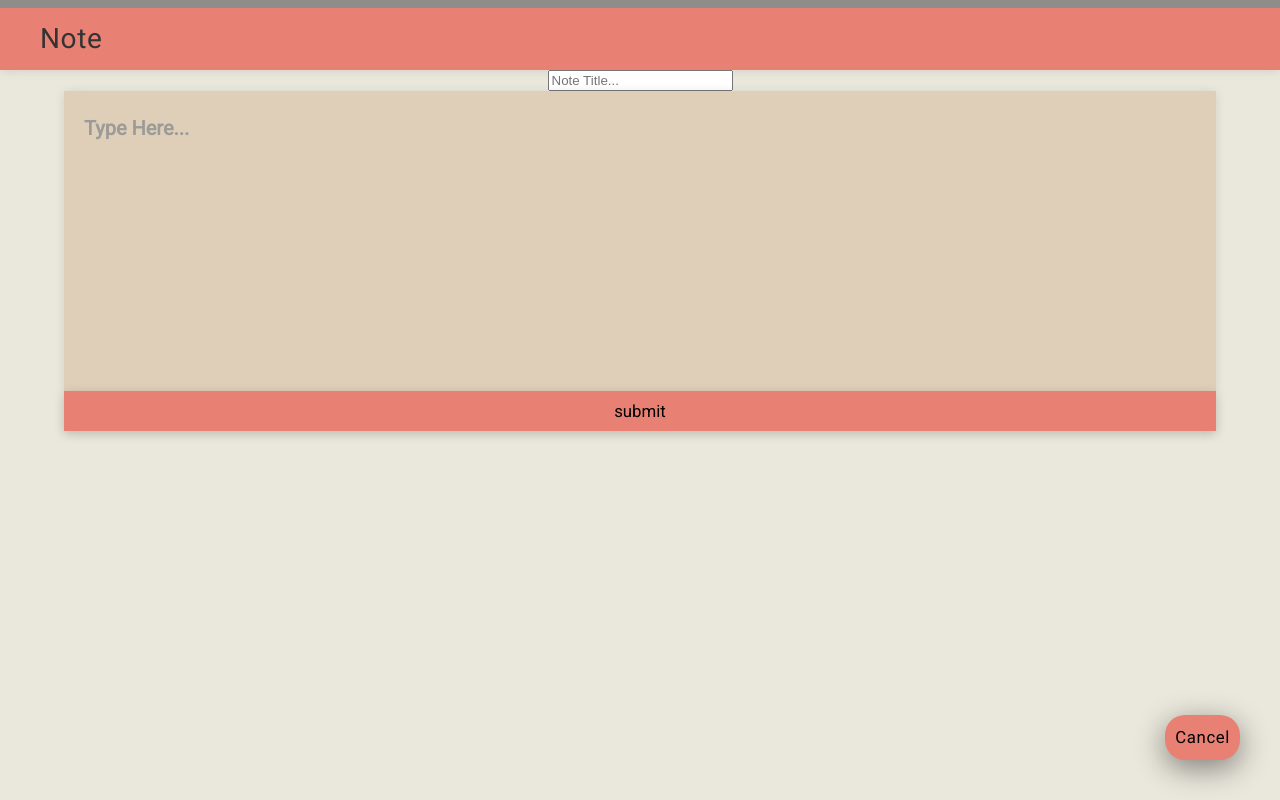
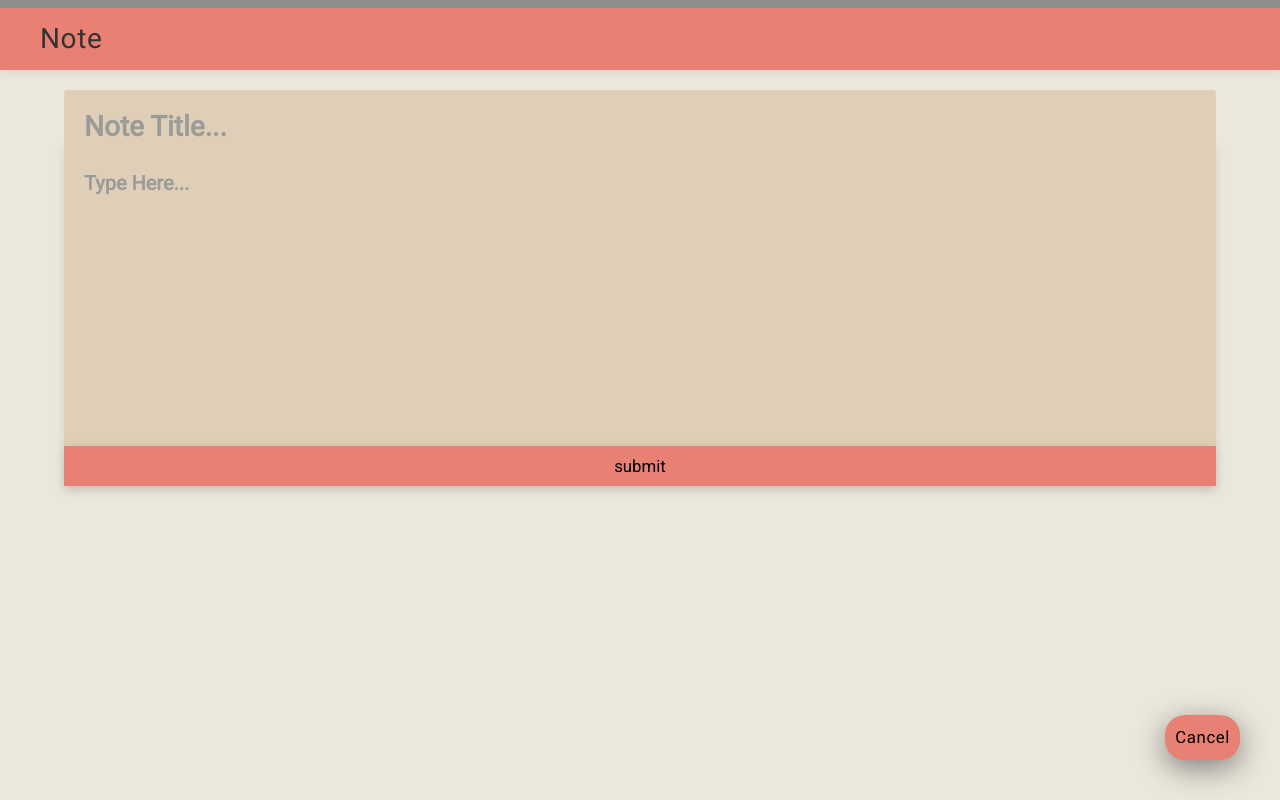
Before and after one commit to liangma87/note-app, a React (Create React App) app: page / in a window 1280 px wide. Both pictures are taken after a click on the element "+ Note". Built offline with nearby package versions, Linux system fonts and the light colour scheme; no server answers.

Commit message:
Added form submition and access to values in form fields

```diff
--- a/src/components/Note.js
+++ b/src/components/Note.js
@@ -1,22 +1,34 @@
 import React from 'react'
 
 class Note extends React.Component {
+
+  onSubmit(e) {
+    e.preventDefault();
+    const formData = {
+      title: this.title.value,
+      content: this.content.value
+    };
+    console.log(formData);
+  }
+
   render() {
     const { note } = this.props;
 
     return (
       <div className="note-container">
-        <form className = "note-form">
+        <form className = "note-form" onSubmit={(e) => this.onSubmit(e)}>
           <input
-            clasName="note-title-input"
+            className="note-title-input"
             type="text"
             placeholder="Note Title..."
             defaultValue={note.title}
+            ref = {(input) => this.title = input}
           />
           <textarea
             className="note-textarea"
             placeholder="Type Here..."
             defaultValue={note.content}
+            ref = {(input) => this.content = input}
           />
           <input className="note-button"
             type="submit"
```
